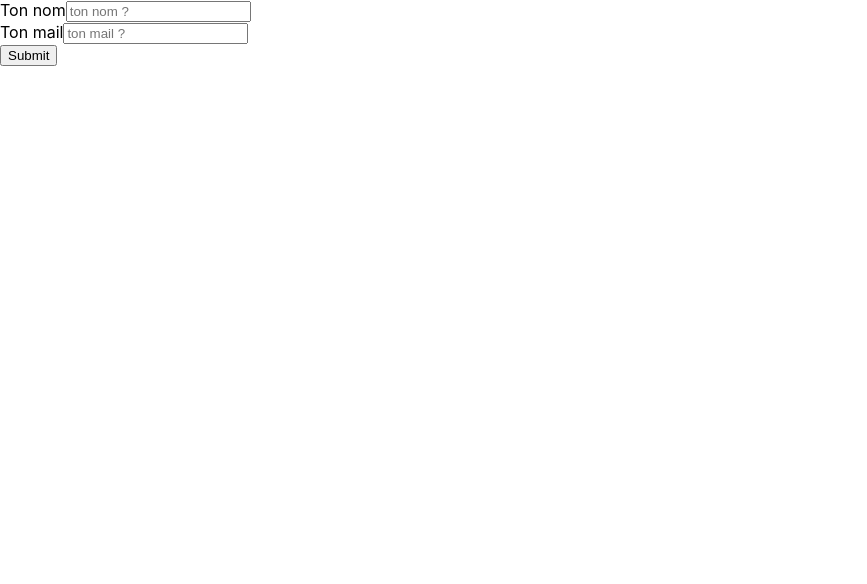
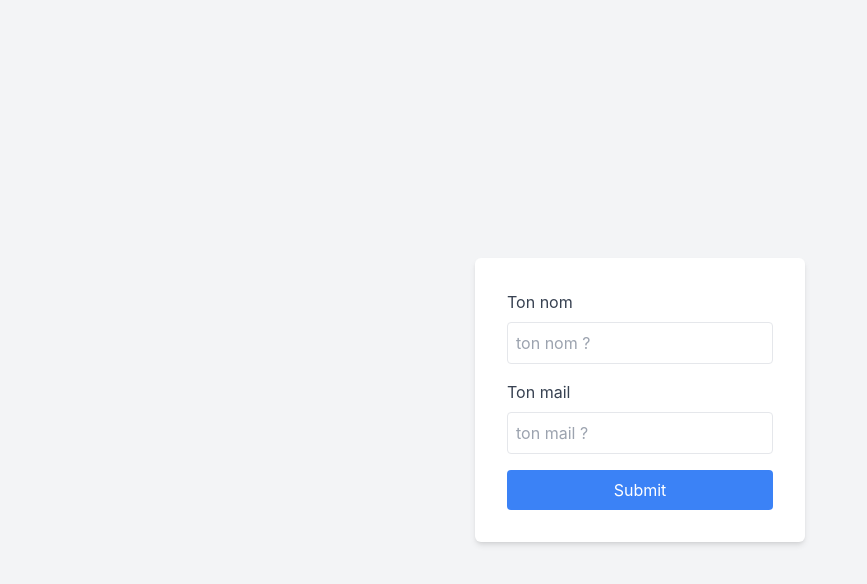
Before and after one commit to adelego/hackathon-offside-insight, a React (Create React App) app in the folder packages/frontend/: page / in a window 1280 px wide. Shown: the top 584 px of the page, without its empty margins (0-867 px from the left). Built offline with nearby package versions, Linux system fonts and the light colour scheme.

Commit message:
add tailwnd

```diff
--- a/packages/frontend/package.json
+++ b/packages/frontend/package.json
@@ -3,6 +3,8 @@
   "version": "0.1.0",
   "private": true,
   "dependencies": {
+    "@headlessui/react": "^1.7.17",
+    "@heroicons/react": "^2.0.18",
     "@testing-library/jest-dom": "^5.17.0",
     "@testing-library/react": "^13.4.0",
     "@testing-library/user-event": "^13.5.0",
@@ -36,5 +38,9 @@
       "last 1 firefox version",
       "last 1 safari version"
     ]
+  },
+  "devDependencies": {
+    "@tailwindcss/forms": "^0.5.6",
+    "tailwindcss": "^3.3.3"
   }
 }
--- a/packages/frontend/src/App.css
+++ /dev/null
@@ -1,38 +0,0 @@
-.App {
-  text-align: center;
-}
-
-.App-logo {
-  height: 40vmin;
-  pointer-events: none;
-}
-
-@media (prefers-reduced-motion: no-preference) {
-  .App-logo {
-    animation: App-logo-spin infinite 20s linear;
-  }
-}
-
-.App-header {
-  background-color: #282c34;
-  min-height: 100vh;
-  display: flex;
-  flex-direction: column;
-  align-items: center;
-  justify-content: center;
-  font-size: calc(10px + 2vmin);
-  color: white;
-}
-
-.App-link {
-  color: #61dafb;
-}
-
-@keyframes App-logo-spin {
-  from {
-    transform: rotate(0deg);
-  }
-  to {
-    transform: rotate(360deg);
-  }
-}
--- a/packages/frontend/src/App.js
+++ b/packages/frontend/src/App.js
@@ -1,4 +1,3 @@
-import "./App.css";
 import {
   createBrowserRouter,
   RouterProvider,
--- a/packages/frontend/src/index.css
+++ b/packages/frontend/src/index.css
@@ -11,3 +11,7 @@ code {
   font-family: source-code-pro, Menlo, Monaco, Consolas, 'Courier New',
     monospace;
 }
+
+@tailwind base;
+@tailwind components;
+@tailwind utilities;
--- /dev/null
+++ b/packages/frontend/tailwind.config.js
@@ -0,0 +1,36 @@
+module.exports = {
+  content: ["./src/**/*.{js,jsx,ts,tsx}"],
+  darkMode: false, // or 'media' or 'class'
+  theme: {
+    extend: {
+      height: (theme) => ({
+        112: "28rem",
+        120: "30rem",
+      }),
+      minHeight: (theme) => ({
+        80: "20rem",
+      }),
+      colors: {
+        palette: {
+          lighter: "#F5F3FF",
+          light: "#DDD6FE",
+          primary: "#001F3F",
+          secondary: "#2ECC71",
+          danger: "#FF4136",
+          accent: "#FFDC00",
+        },
+      },
+      fontFamily: {
+        primary: ['"Josefin Sans"'],
+      },
+    },
+  },
+  variants: {
+    extend: {},
+  },
+  plugins: [
+    require("@tailwindcss/forms")({
+      strategy: "class",
+    }),
+  ],
+};
```
Also changed, not shown: 1 other file (tests, documents, lock files or other folders).
